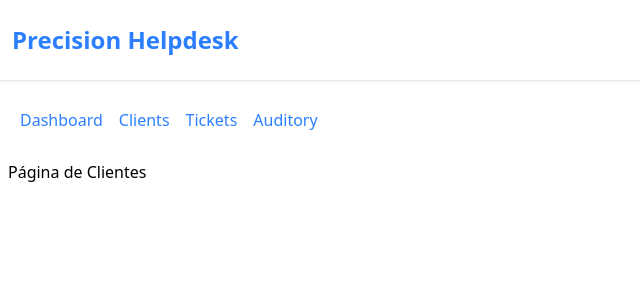
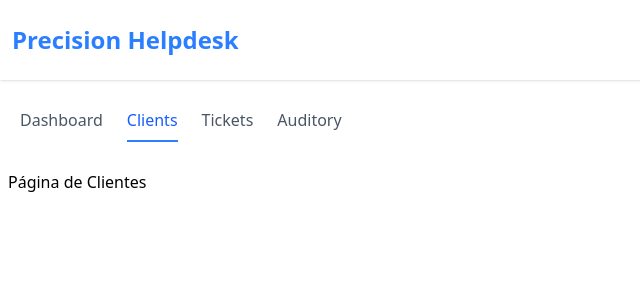
Before and after one commit to Luanhotlinebr/precision-helpdesk, a Next.js app: page /dashboard/customer in a window 1280 px wide. Shown: the top 300 px of the page, without its empty margins (0-640 px from the left). Built offline with nearby package versions, Linux system fonts and the light colour scheme; no server answers; sample sign-in values are in the browser's storage.

Commit message:
style:adicionando efeito active link indicator no dashboard header

```diff
--- a/src/app/dashboard/components/header/index.tsx
+++ b/src/app/dashboard/components/header/index.tsx
@@ -1,16 +1,52 @@
+"use client";
+
 import { Container } from "@/components/container";
 import Link from "next/link";
+import { usePathname } from "next/navigation";
+
+export function DashboardHeader() {
+  const pathname = usePathname();
+
+  function isActive(path: string) {
+    return pathname === path;
+  }
 
 
-export function DashboardHeader(){
-  return(
+  const links = [
+    { name: "Dashboard", href: "/dashboard" },
+    { name: "Clients", href: "/dashboard/customer" },
+    { name: "Tickets", href: "/tickets" },
+    { name: "Auditory", href: "/auditory" },
+  ];
+
+  const baseClass =
+    "relative text-blue-500 font-medium hover:text-blue-700 duration-200 pb-1";
+
+  const activeClass =
+    "after:content-[''] after:absolute after:left-0 after:bottom-0 after:w-full after:h-[2px] after:bg-blue-500";
+
+  return (
     <Container>
-      <header className="w-full my-4 p-3 flex gap-4">
-          <button><Link href="/dashboard" className="text-blue-500  font-medium hover:text-blue-700 hover:font-bold duration-200">Dashboard</Link ></button>
-          <button><Link href="/dashboard/customer" className="text-blue-500  font-medium hover:text-blue-700 hover:font-bold duration-200">Clients</Link ></button>
-          <button><Link href="/tickets" className="text-blue-500  font-medium hover:text-blue-700 hover:font-bold duration-200">Tickets</Link ></button>
-          <button><Link href="/auditory" className="text-blue-500  font-medium hover:text-blue-700 hover:font-bold duration-200">Auditory</Link ></button>
+      <header className="w-full my-4 p-3 flex gap-6">
+        {links.map((link) => {
+          const isActive = pathname === link.href;
+
+          return (
+            <Link
+              key={link.href}
+              href={link.href}
+              className={`pb-2 border-b-2 transition-all duration-300 font-medium
+                ${
+                  isActive
+                    ? "border-blue-500 text-blue-600"
+                    : "border-transparent text-gray-600 hover:text-blue-500"
+                }`}
+            >
+              {link.name}
+            </Link>
+          );
+        })}
       </header>
     </Container>
-  )
+  );
 }
```
